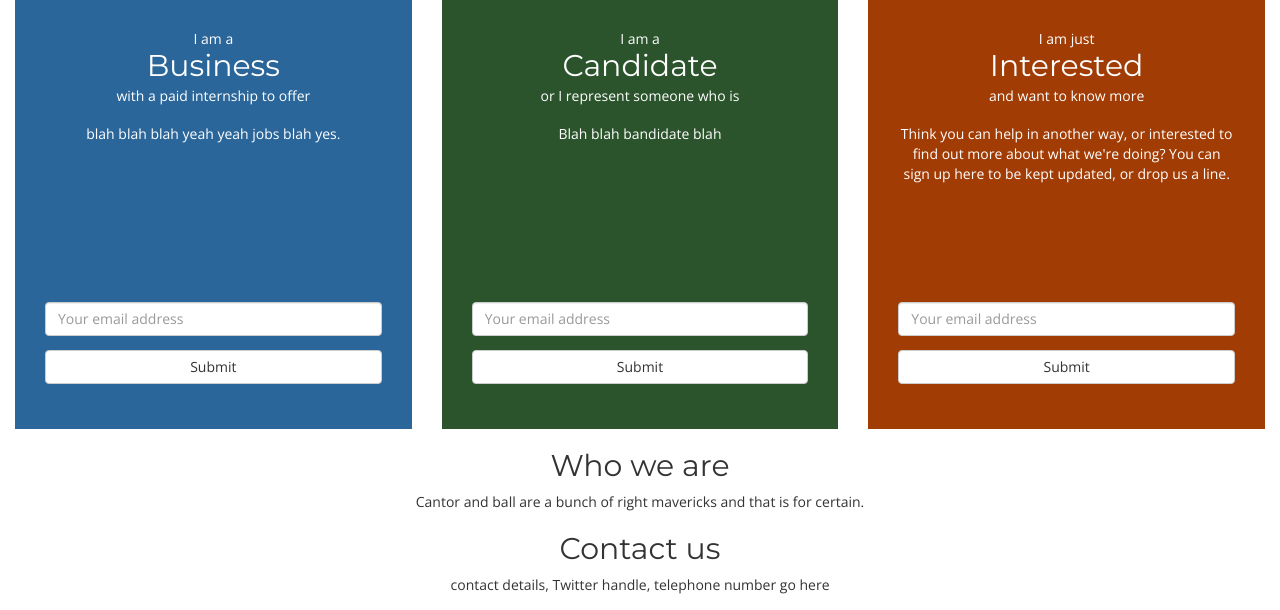
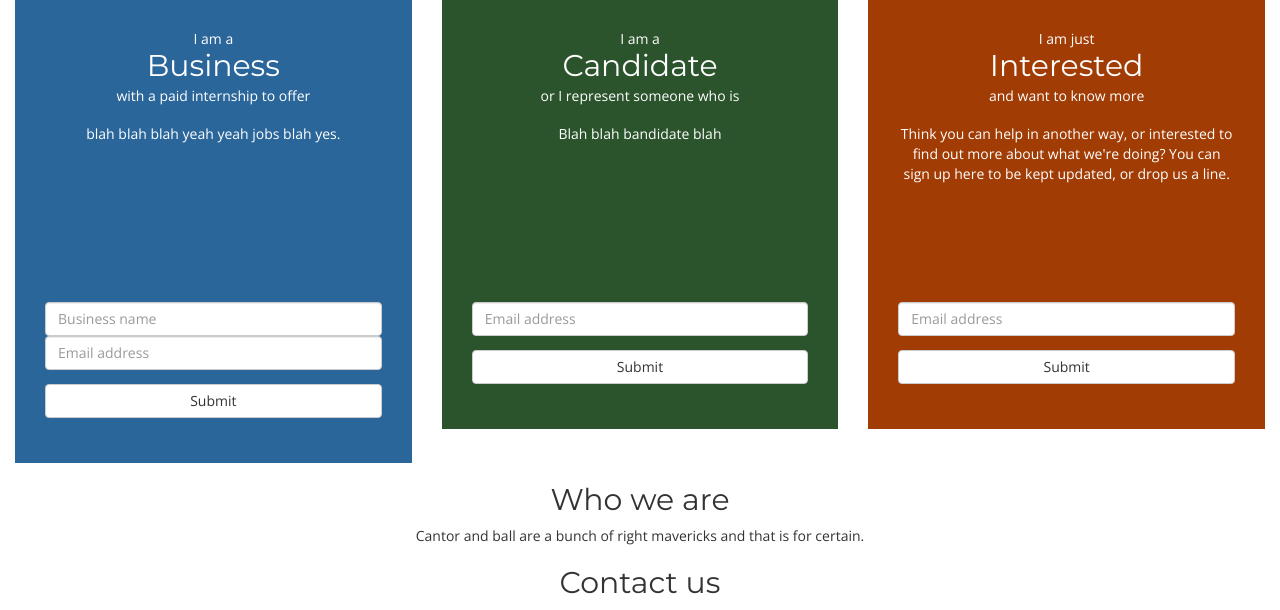
Before and after one commit to cantorandball/inployment, a Django app: page /inployment/ in a window 1280 px wide. Shown: the part 223-833 px from the top of the page. Run offline with Django 3.2, Linux system fonts and the light colour scheme; parts of the project's set-up code (start-up, migrations or seed data) failed here and were passed over; some libraries are stand-ins or nearby versions.

Commit message:
New box for business name wired up. Needs styling.

```diff
--- a/inployment-django/inployment/inployment_app/templates/base.html
+++ b/inployment-django/inployment/inployment_app/templates/base.html
@@ -12,7 +12,6 @@
 
     <!-- JS -->
     <script src="https://ajax.googleapis.com/ajax/libs/jquery/1.11.3/jquery.min.js"></script>
-
 
     <!-- Fonts -->
     <link href='https://fonts.googleapis.com/css?family=Montserrat:400,700|Open+Sans' rel='stylesheet' type='text/css'>
--- a/inployment-django/inployment/inployment_app/templates/home.html
+++ b/inployment-django/inployment/inployment_app/templates/home.html
@@ -3,7 +3,7 @@
 {% block content %}
         <!--<form method="POST" class="form-group">
             {#csrf_token #}
-            <input class="form-control" name="curious_email" id="curious-email" placeholder="Your email address"/>
+            <input class="form-control" name="curious_email" id="curious-email" placeholder="Email address"/>
         </form> -->
 
         <div class="row">
@@ -14,7 +14,8 @@
                     <p class="user-title-post">with a paid internship to offer</p>
                     <p class="blurb">blah blah blah yeah yeah jobs blah yes.</p>
                     <form method="POST" class="form-group">
-                        <input class="form-control" name="business_email" id="business-email" placeholder="Your email address"/>
+                        <input class="form-control" name="business_name" id="business-name" placeholder="Business name"/>
+                        <input class="form-control" name="business_email" id="business-email" placeholder="Email address"/>
                         <button type="submit" class="btn btn-default" name="business">Submit</button>
                         {% csrf_token %}
                     </form>
@@ -27,7 +28,7 @@
                     <p class="user-title-post">or I represent someone who is</p->
                     <p class="blurb">Blah blah bandidate blah</p>
                     <form method="POST" class="form-group">
-                        <input class="form-control" name="candidate_email" id="candidate-email" placeholder="Your email address"/>
+                        <input class="form-control" name="candidate_email" id="candidate-email" placeholder="Email address"/>
                         <button type="submit" class="btn btn-default" name="candidate">Submit</button>
                         {% csrf_token %}
                     </form>
@@ -40,7 +41,7 @@
                     <p class="user-title-post">and want to know more</p>
                     <p class="blurb">Think you can help in another way, or interested to find out more about what we're doing? You can sign up here to be kept updated, or drop us a line.</p>
                     <form method="POST" class="form-group">
-                        <input class="form-control" name="interested_email" id="interested-email" placeholder="Your email address"/>
+                        <input class="form-control" name="interested_email" id="interested-email" placeholder="Email address"/>
                         <button type="submit" class="btn btn-default" name="interested">Submit</button>
                         {% csrf_token %}
                     </form>
--- a/inployment-django/inployment/inployment_app/views.py
+++ b/inployment-django/inployment/inployment_app/views.py
@@ -8,8 +8,10 @@ def index(request):
     # Save email
     if request.method == 'POST':
         if 'business' in request.POST:
+            business_name = request.POST['business_name']
             business_email = request.POST['business_email']
-            Business.objects.create(email_address=business_email)
+            Business.objects.create(name=business_name,
+                                    email_address=business_email)
         elif 'candidate' in request.POST:
             candidate_email = request.POST['candidate_email']
             Candidate.objects.create(email_address=candidate_email)
```
